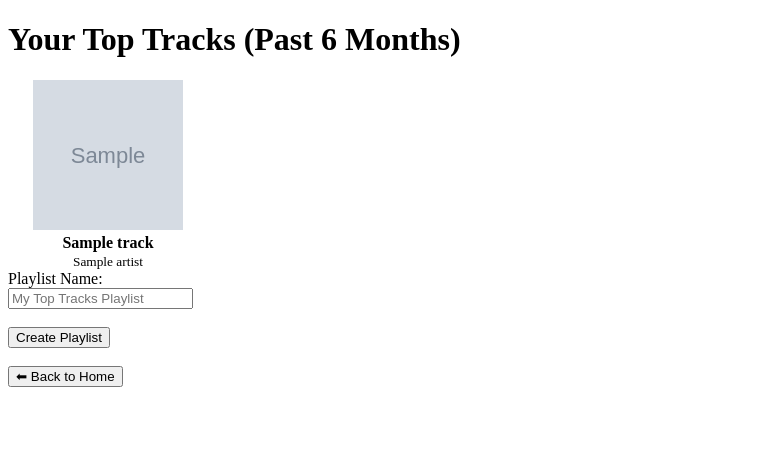
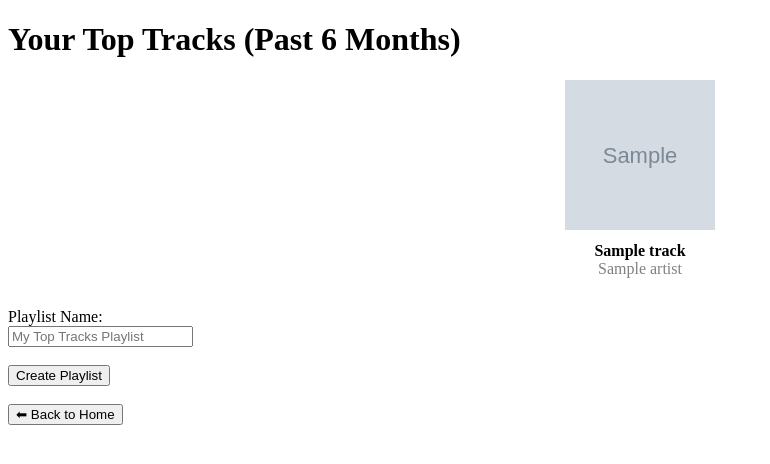
Before and after one commit to ryanchan339/The-SpotifyBook, a Flask app: template templates/top_tracks.html in a window 1280 px wide. Shown: the top 464 px of the page, without its empty margins (0-770 px from the left). Run offline with Flask 3, Linux system fonts and the light colour scheme; the template is opened without the code that fills it: most values are stand-ins (such as "Sample title", 1, 10 or a date in 2020); grey boxes marked "Sample" are stand-in pictures.

Commit message:
format change

```diff
--- a/templates/top_tracks.html
+++ b/templates/top_tracks.html
@@ -35,15 +35,16 @@
 
   {% endif %}
 
-  <div style="display: flex; flex-wrap: wrap; gap: 20px;">
+  <div style="display: flex; flex-direction: column; align-items: center;">
     {% for track in track_info %}
-      <div style="width: 200px; text-align: center;">
+      <div style="margin-bottom: 30px; text-align: center;">
         <img src="{{ track.image }}" alt="Album cover" width="150" height="150"><br>
-        <strong>{{ track.name }}</strong><br>
-        <small>{{ track.artist }}</small>
+        <div style="margin-top: 8px;"><strong>{{ track.name }}</strong></div>
+        <div style="color: gray;">{{ track.artist }}</div>
       </div>
     {% endfor %}
   </div>
+
 
 
   <form action="/create-playlist" method="post">
```
